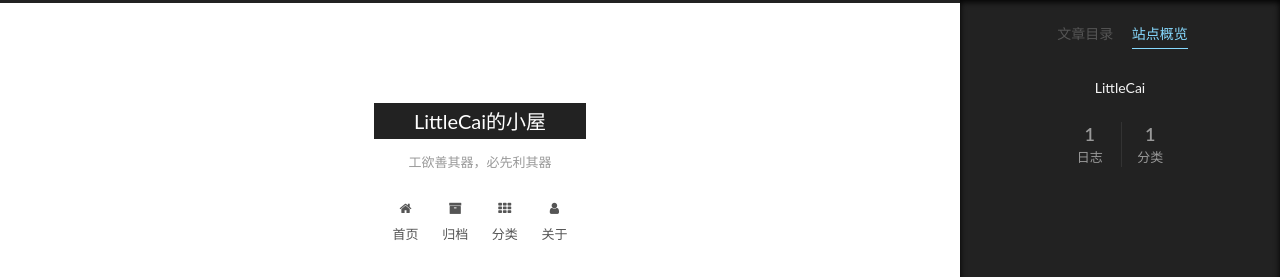
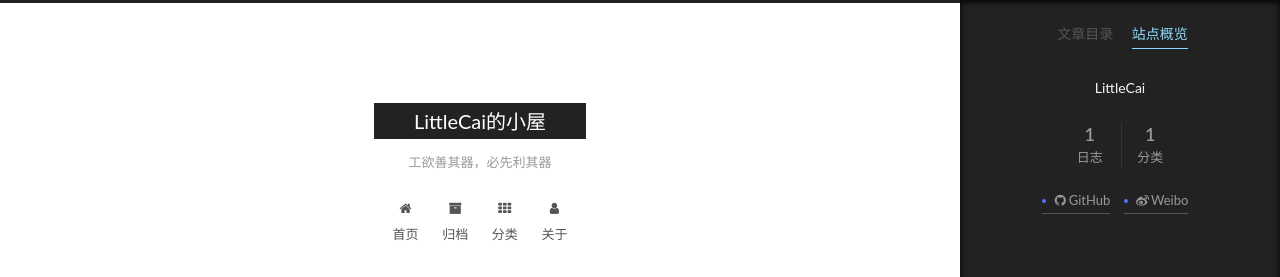
Before and after one commit to LittleCai/.github.io, a plain HTML site: page 2018/08/20/hello-world/index.html in a window 1280 px wide. Both pictures are taken after a click on the item "站点概览". Shown: the top 277 px of the page. Drawn offline with Linux system fonts and the light colour scheme.

Commit message:
Site updated: 2018-08-20 17:11:29

```diff
--- a/2018/08/20/hello-world/index.html
+++ b/2018/08/20/hello-world/index.html
@@ -467,6 +467,22 @@
 
 
 
+            <div class="links-of-author motion-element">
+
+                  <span class="links-of-author-item">
+                    <a href="https://github.com/LittleCai" target="_blank" title="GitHub">
+
+                        <i class="fa fa-fw fa-github"></i>GitHub</a>
+                  </span>
+
+                  <span class="links-of-author-item">
+                    <a href="https://weibo.com/cwq818" target="_blank" title="Weibo">
+
+                        <i class="fa fa-fw fa-weibo"></i>Weibo</a>
+                  </span>
+
+            </div>
+
 
 
 
--- a/css/main.css
+++ b/css/main.css
@@ -1822,7 +1822,7 @@
   width: 4px;
   height: 4px;
   border-radius: 50%;
-  background: #ff28ff;
+  background: #4a79f7;
 }
 .links-of-blogroll {
   font-size: 13px;
```
Also changed, not shown: archives/2018/08/index.html (+16 -0 lines), archives/2018/index.html (+16 -0 lines), archives/index.html (+16 -0 lines), categories/测试/index.html (+16 -0 lines), index.html (+16 -0 lines).
